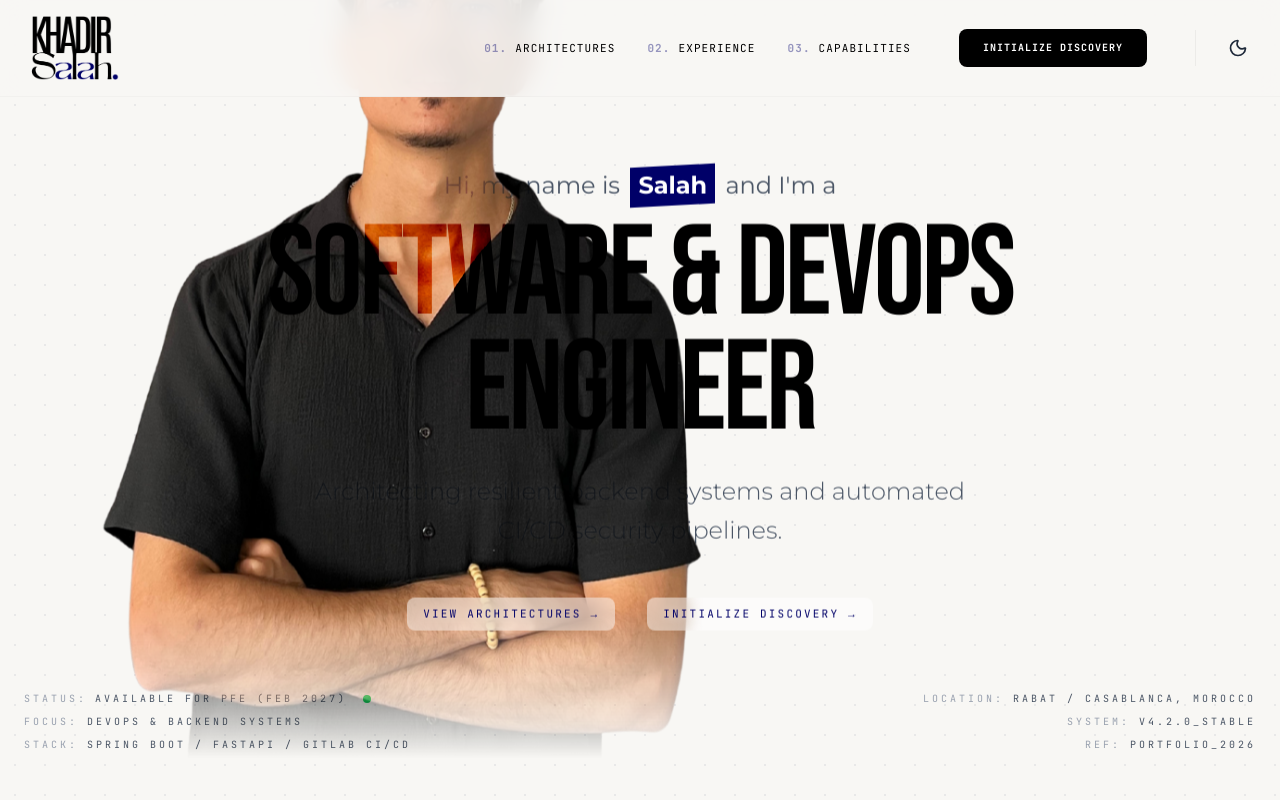
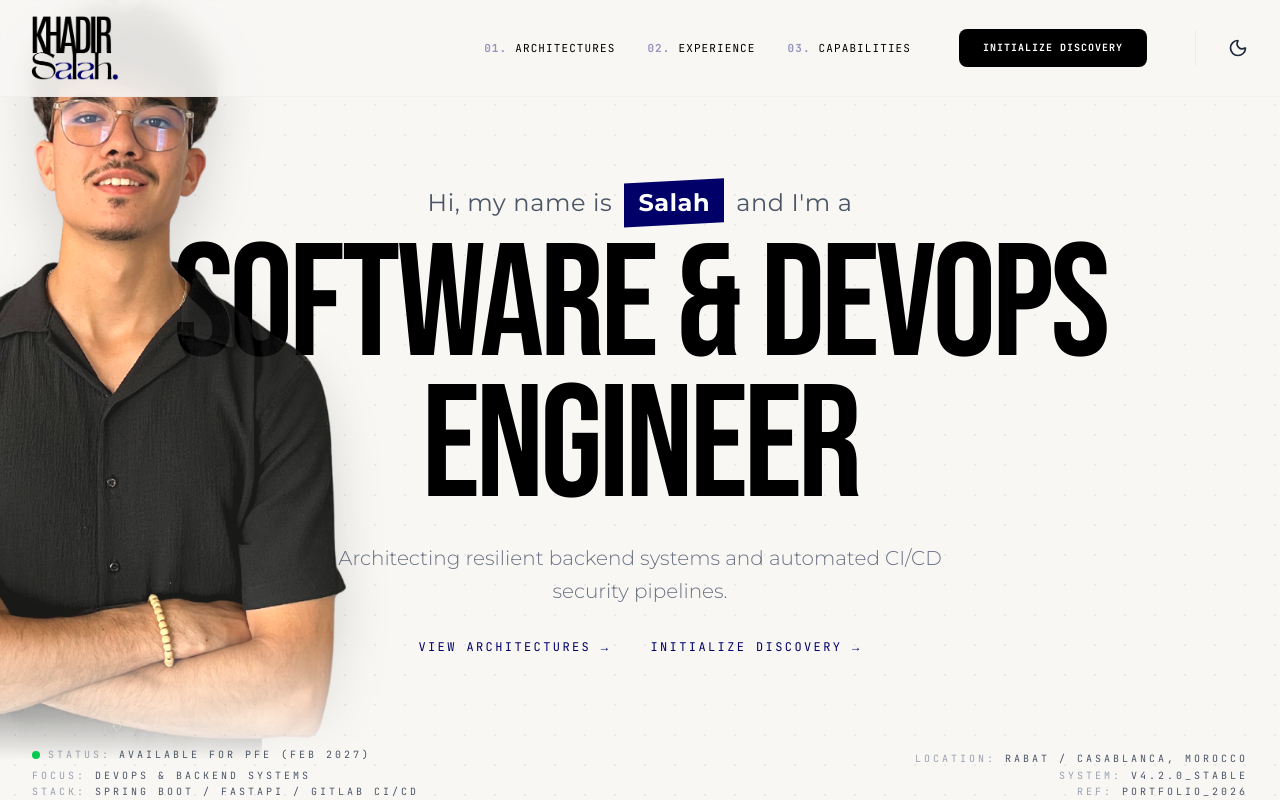
Before and after one commit to SalahKhadir/myportfolio, a Next.js app: page / in a window 1280 px wide. Shown: the top 800 px of the page. Built offline with nearby package versions, Linux system fonts and the light colour scheme.

Commit message:
feat: add interactive mouse-driven 3D parallax effect to hero component

```diff
--- a/components/Hero.tsx
+++ b/components/Hero.tsx
@@ -1,76 +1,111 @@
+"use client";
+
 import Link from "next/link";
 import Image from "next/image";
+import { useState, useEffect } from "react";
 import { profile, systemConfig } from "@/resources/content";
 
 export default function Hero() {
+  const [mousePosition, setMousePosition] = useState({ x: 0, y: 0 });
+
+  useEffect(() => {
+    const handleMouseMove = (e: MouseEvent) => {
+      // Normalize values between -1 and 1
+      const x = (e.clientX / window.innerWidth - 0.5) * 2;
+      const y = (e.clientY / window.innerHeight - 0.5) * 2;
+      setMousePosition({ x, y });
+    };
+
+    window.addEventListener("mousemove", handleMouseMove);
+    return () => window.removeEventListener("mousemove", handleMouseMove);
+  }, []);
+
+  const parallaxStyle = {
+    transform: `translate3d(${mousePosition.x * -30}px, ${mousePosition.y * -30}px, 0) rotateY(${mousePosition.x * -5}deg) rotateX(${mousePosition.y * 5}deg)`,
+    transition: "transform 0.1s ease-out",
+  };
+
   return (
-    <section className="relative min-h-screen flex items-center justify-center overflow-hidden bg-[radial-gradient(#e8e8e8_1px,transparent_1px)] dark:bg-[radial-gradient(rgba(255,255,255,0.05)_1px,transparent_1px)] [background-size:30px_30px] pt-24 pb-16">
+    <section
+      className="relative min-h-screen w-full flex items-center justify-center overflow-hidden px-4 py-20 bg-[radial-gradient(#e8e8e8_1px,transparent_1px)] dark:bg-[radial-gradient(rgba(255,255,255,0.06)_1px,transparent_1px)] [background-size:30px_30px]"
+      style={{ perspective: "1000px" }}
+    >
 
-      {/* Absolute technical overlay tags */}
-      <div className="absolute inset-0 max-w-[90rem] mx-auto w-full px-6 pointer-events-none">
-
-        {/* Bottom-Left */}
-        <div className="absolute bottom-12 left-6 hidden lg:flex flex-col gap-2 font-mono text-[10px] text-gray-400 uppercase tracking-[0.3em]">
-          <div className="flex items-center gap-2">
+      {/* Left Metadata Tag (Bottom-Left) */}
+      <div className="absolute bottom-10 left-8 hidden lg:block font-mono text-[10px] text-gray-400 uppercase tracking-[0.3em] leading-relaxed z-30 select-none">
+        <div className="flex items-center gap-2 mb-1">
+          <span className="w-2 h-2 bg-green-500 rounded-full animate-pulse" />
           Status: <span className="text-gray-600 dark:text-gray-300">{systemConfig.status}</span>
-            <span className="w-2 h-2 bg-green-500 rounded-full animate-pulse ml-2"></span>
         </div>
         <div>Focus: <span className="text-gray-600 dark:text-gray-300">{systemConfig.focus}</span></div>
         <div>Stack: <span className="text-gray-600 dark:text-gray-300">{systemConfig.stack}</span></div>
       </div>
 
-        {/* Bottom-Right */}
-        <div className="absolute bottom-12 right-6 hidden lg:flex flex-col gap-2 font-mono text-[10px] text-gray-400 uppercase tracking-[0.3em] text-right">
+      {/* Right Metadata Tag (Bottom-Right) */}
+      <div className="absolute bottom-10 right-8 hidden lg:block font-mono text-[10px] text-gray-400 uppercase tracking-[0.3em] leading-relaxed text-right z-30 select-none">
         <div>Location: <span className="text-gray-600 dark:text-gray-300">{systemConfig.location}</span></div>
         <div>System: <span className="text-gray-600 dark:text-gray-300">{systemConfig.system}</span></div>
         <div>Ref: <span className="text-gray-600 dark:text-gray-300">{systemConfig.ref}</span></div>
       </div>
 
-      </div>
+      {/* Main Centered Stage */}
+      <div className="relative w-full max-w-7xl mx-auto h-[85vh] min-h-[640px] flex items-center justify-center">
 
-      <div className="hero-content relative z-10 w-full max-w-[90rem] mx-auto md:absolute md:top-[50%] md:left-[50%] md:-translate-x-[50%] md:-translate-y-[50%] px-6 flex flex-col items-center">
-
-        {/* The Image */}
-        <div className="parallax-wrapper absolute bottom-0 left-1/2 -translate-x-[50%] md:-bottom-32 md:left-[-5%] md:-translate-x-0 w-[95%] md:w-[800px] lg:w-[1000px] pointer-events-none z-20 mix-blend-normal md:dark:mix-blend-lighten md:mix-blend-hard-light">
-          <div className="relative">
+        {/* 1. Portrait Cut-out Layer (Shifted Left + High-Transparency Blend) */}
+        <div className="absolute bottom-0 -left-6 sm:left-0 md:-left-8 lg:-left-14 xl:-left-80 z-20 pointer-events-none select-none w-[420px] sm:w-[500px] md:w-[560px] lg:w-[620px] xl:w-[850px] max-w-none">
+          <div className="relative w-full" style={parallaxStyle}>
+            {/* Headshot with mask-image for a true transparent fade at the bottom, without colored overlays */}
             <Image
               src="/assets/Picture.png"
-              alt="Salah Khadir"
-              width={800}
-              height={1200}
-              className="w-full h-auto object-contain object-bottom md:object-left-bottom [mask-image:linear-gradient(to_top,transparent_0%,black_15%)]"
+              alt={profile.name}
+              width={660}
+              height={900}
+              className="w-full h-auto object-contain drop-shadow-2xl mix-blend-multiply dark:mix-blend-lighten opacity-90 brightness-105 contrast-110 [mask-image:linear-gradient(to_top,transparent_0%,black_15%)]"
               priority
             />
           </div>
         </div>
 
-        {/* The Text */}
-        <div className="relative z-10 w-full flex flex-col items-center justify-center">
-          <p className="hero-text text-gray-600 dark:text-gray-300 text-center text-lg lg:text-2xl z-30">
+        {/* 2. Typography Block: Centered Horizontally */}
+        <div className="relative z-10 w-full max-w-6xl mx-auto flex flex-col items-center justify-center text-center px-4">
+          {/* Greeting */}
+          <p className="text-gray-600 dark:text-gray-300 text-lg md:text-2xl font-sans tracking-wide flex items-center justify-center gap-2">
             Hi, my name is{" "}
-            <span className="before:bg-accent relative inline-block before:absolute before:-inset-1 before:block before:-skew-y-3 dark:before:skew-y-3 mx-2">
-              <span className="relative block text-white font-bold px-1">{profile.name}</span>
+            <span className="relative inline-block px-2.5 py-0.5 bg-accent text-white font-bold before:absolute before:-inset-1 before:bg-accent before:-skew-y-3 before:-z-10 mx-2">
+              {profile.name}
             </span>{" "}
             and I&apos;m a
           </p>
 
-          <h1 className="hero-title font-accent mt-4 text-[clamp(50px,10vw,160px)] leading-[0.9] text-center text-black dark:text-white uppercase tracking-tight whitespace-nowrap z-10">
-            {profile.titlePrimary}<br/>{profile.titleSecondary}
+          {/* Main Display Headline */}
+          <h1 className="font-accent mt-4 text-[clamp(64px,12.5vw,185px)] leading-[0.88] tracking-tight uppercase text-black dark:text-white whitespace-nowrap select-none">
+            {profile.titlePrimary}
+            <br />
+            {profile.titleSecondary}
           </h1>
 
-          <p className="hero-subtitle mt-6 text-xl md:text-2xl text-gray-600 dark:text-gray-400 font-light max-w-2xl text-center leading-relaxed [text-shadow:_0_1px_8px_rgba(255,255,255,0.8)] dark:[text-shadow:_0_1px_8px_rgba(0,0,0,0.8)] z-30">
+          {/* Subtitle */}
+          <p className="mt-6 text-gray-500 dark:text-gray-400 text-base md:text-xl font-light max-w-2xl mx-auto leading-relaxed">
             {profile.subtitle}
           </p>
+
+          {/* Action CTA */}
+          <div className="mt-8 flex items-center justify-center gap-8 w-full">
+            <Link
+              href="/architectures"
+              className="inline-flex items-center gap-2 font-mono text-xs uppercase tracking-[0.2em] text-accent hover:text-black dark:hover:text-white transition-colors"
+            >
+              View Architectures &rarr;
+            </Link>
+            <Link
+              href="/contact"
+              className="inline-flex items-center gap-2 font-mono text-xs uppercase tracking-[0.2em] text-accent hover:text-black dark:hover:text-white transition-colors hidden sm:flex ml-2"
+            >
+              Initialize Discovery &rarr;
+            </Link>
+          </div>
         </div>
 
-        <div className="relative z-30 mt-12 flex justify-center w-full">
-          <Link href="/architectures" className="btn-link group [text-shadow:_0_1px_8px_rgba(255,255,255,0.8)] dark:[text-shadow:_0_1px_8px_rgba(0,0,0,0.8)] bg-white/50 dark:bg-black/50 px-4 py-2 rounded-lg backdrop-blur-sm">
-            View Architectures →
-          </Link>
-          <Link href="/contact" className="btn-link group hidden sm:flex ml-8 [text-shadow:_0_1px_8px_rgba(255,255,255,0.8)] dark:[text-shadow:_0_1px_8px_rgba(0,0,0,0.8)] bg-white/50 dark:bg-black/50 px-4 py-2 rounded-lg backdrop-blur-sm">
-            Initialize Discovery →
-          </Link>
-        </div>
       </div>
     </section>
   );
```
Lines whose indentation alone changed are shown as unchanged.
